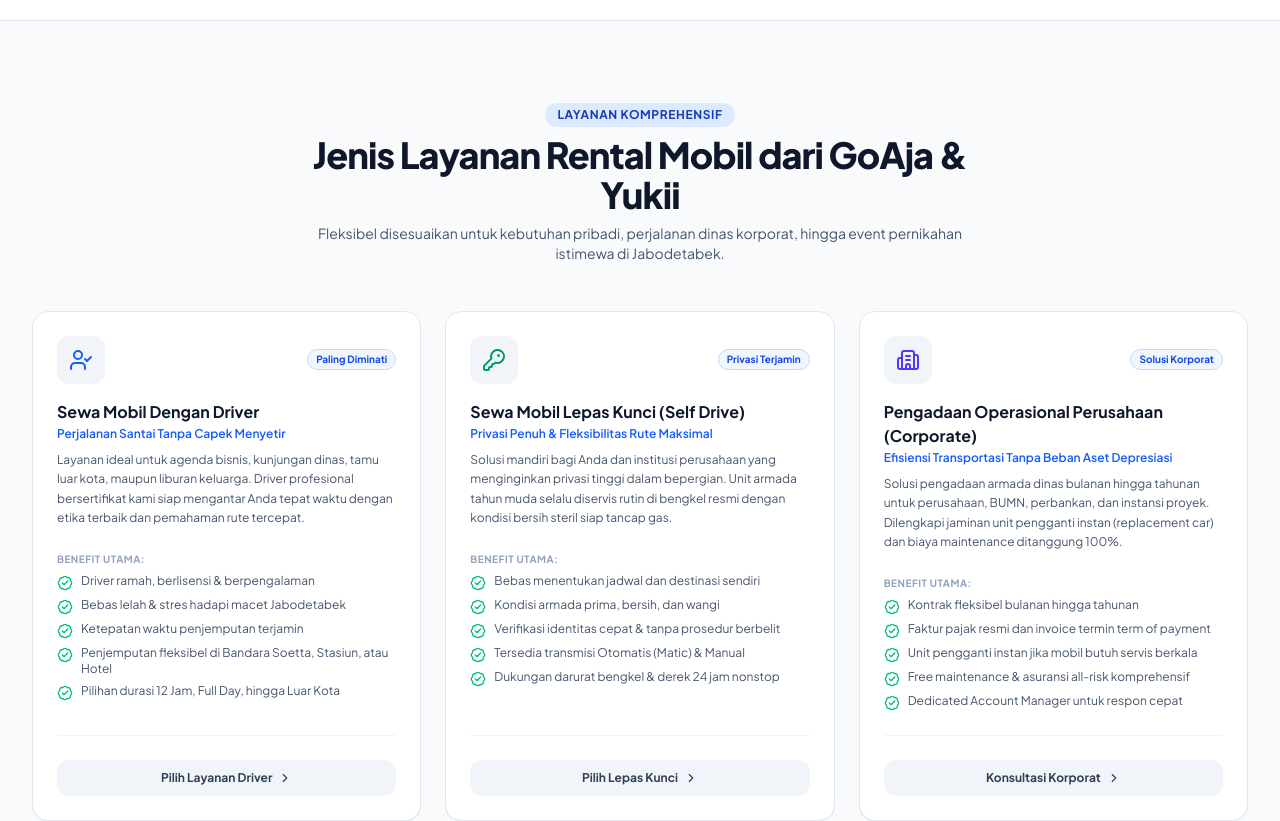
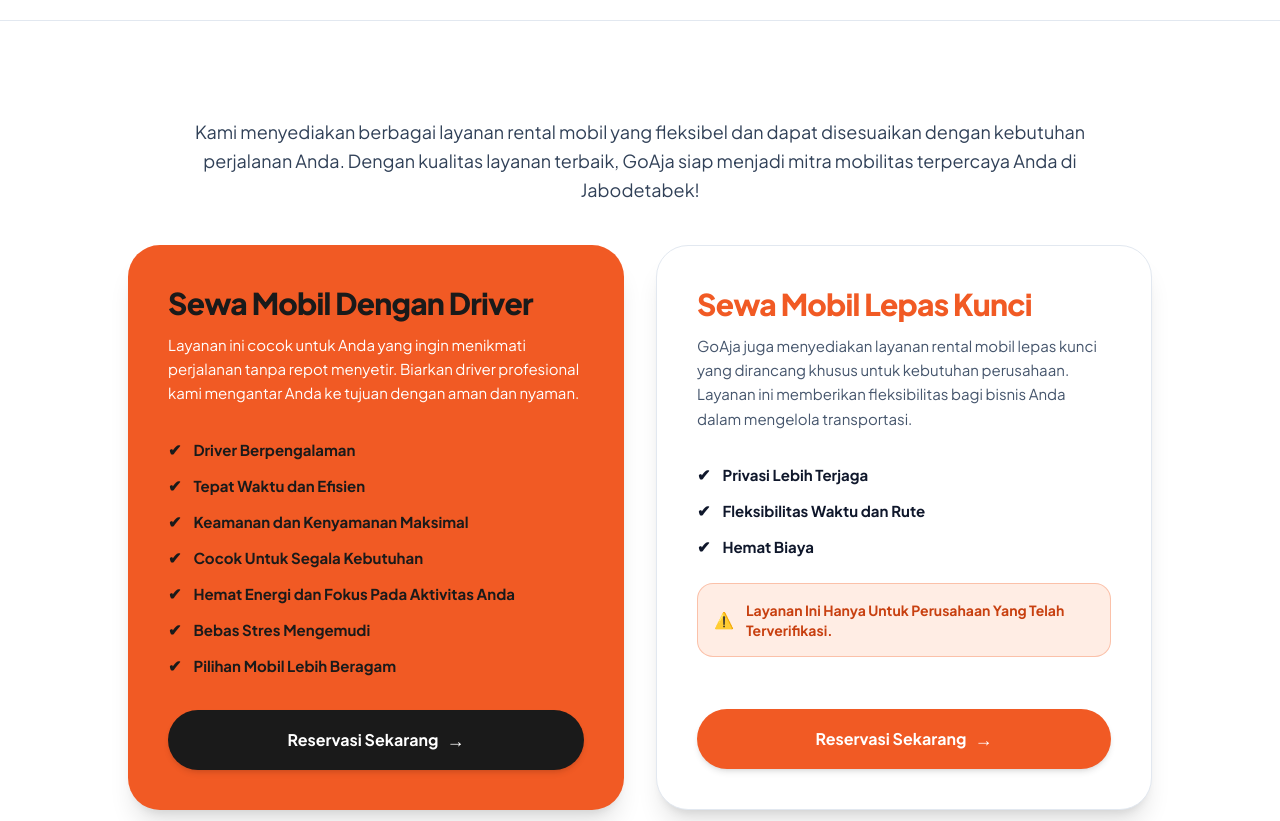
Before and after one commit to Yukii-id/rental-demo, a Next.js app: page / in a window 1280 px wide. Shown: the part 1320-2141 px from the top of the page. Built offline with nearby package versions, Linux system fonts and the light colour scheme.

Commit message:
feat: update services section to match goaja dual cards layout exactly

```diff
--- a/app/page.tsx
+++ b/app/page.tsx
@@ -690,73 +690,113 @@
         </div>
       </section>
 
-      {/* ── SECTION JENIS LAYANAN (Inspirasi GoAja) ── */}
-      <section id="layanan" className="py-14 sm:py-20 bg-slate-50 border-b border-slate-200">
-        <div className="max-w-7xl mx-auto px-4 sm:px-6 lg:px-8 space-y-12">
-          <div className="text-center max-w-2xl mx-auto space-y-2">
-            <span className="inline-flex items-center gap-1.5 px-3 py-1 rounded-full bg-blue-100 text-blue-800 text-xs font-bold uppercase tracking-wider">
-              Layanan Komprehensif
-            </span>
-            <h2 className="text-2xl sm:text-3xl lg:text-4xl font-extrabold text-slate-900 tracking-tight">
-              Jenis Layanan Rental Mobil dari GoAja & Yukii
-            </h2>
-            <p className="text-xs sm:text-sm text-slate-600">
-              Fleksibel disesuaikan untuk kebutuhan pribadi, perjalanan dinas korporat, hingga event pernikahan istimewa di Jabodetabek.
+      {/* ── SECTION JENIS LAYANAN (100% Identik GoAja Dual Card Grid) ── */}
+      <section id="layanan" className="py-16 sm:py-24 bg-white border-b border-slate-200">
+        <div className="max-w-7xl mx-auto px-4 sm:px-6 lg:px-8 space-y-10">
+          {/* Paragraf Pengantar Persis GoAja */}
+          <div className="max-w-4xl mx-auto text-center">
+            <p className="text-sm sm:text-base md:text-lg text-slate-700 leading-relaxed font-normal">
+              Kami menyediakan berbagai layanan rental mobil yang fleksibel dan dapat disesuaikan dengan kebutuhan perjalanan Anda. Dengan kualitas layanan terbaik, GoAja siap menjadi mitra mobilitas terpercaya Anda di Jabodetabek!
             </p>
           </div>
 
-          <div className="grid grid-cols-1 md:grid-cols-2 lg:grid-cols-3 gap-6">
-            {SERVICES_DATA.map((srv) => (
-              <div
-                key={srv.id}
-                className="rounded-2xl border border-slate-200 bg-white p-6 shadow-2xs hover:shadow-md hover:border-blue-300 transition-all flex flex-col justify-between"
-              >
-                <div className="space-y-4">
-                  <div className="flex items-center justify-between">
-                    <div className="w-12 h-12 rounded-xl bg-slate-100 flex items-center justify-center">
-                      {serviceIcons[srv.icon] || <Car className="w-6 h-6 text-blue-600" />}
-                    </div>
-                    {srv.badge && (
-                      <span className="text-[10px] font-bold text-blue-700 bg-blue-50 border border-blue-200 px-2 py-0.5 rounded-full">
-                        {srv.badge}
-                      </span>
-                    )}
+          {/* Dual Card Grid GoAja */}
+          <div className="grid grid-cols-1 lg:grid-cols-2 gap-8 max-w-5xl mx-auto items-stretch">
+            {/* Kartu 1: Sewa Mobil Dengan Driver (Background Oranye #F15A24) */}
+            <div className="bg-[#F15A24] rounded-[32px] p-8 sm:p-10 text-slate-900 shadow-xl flex flex-col justify-between transition-transform hover:-translate-y-1 duration-300">
+              <div className="space-y-6">
+                <div>
+                  <h3 className="text-2xl sm:text-3xl font-black text-[#1A1A1A] tracking-tight">
+                    Sewa Mobil Dengan Driver
+                  </h3>
+                  <p className="text-white text-sm sm:text-[15px] mt-3 leading-relaxed">
+                    Layanan ini cocok untuk Anda yang ingin menikmati perjalanan tanpa repot menyetir. Biarkan driver profesional kami mengantar Anda ke tujuan dengan aman dan nyaman.
+                  </p>
                 </div>
 
-                  <div>
-                    <h3 className="font-bold text-slate-900 text-base">{srv.title}</h3>
-                    <p className="text-xs font-semibold text-blue-600 mt-0.5">{srv.subtitle}</p>
-                    <p className="text-xs text-slate-600 leading-relaxed mt-2">{srv.description}</p>
-                  </div>
-
-                  <div className="space-y-1.5 pt-2">
-                    <span className="text-[10px] font-bold text-slate-400 uppercase tracking-wider block">
-                      Benefit Utama:
-                    </span>
-                    {srv.features.map((feat, idx) => (
-                      <div key={idx} className="flex items-start gap-2 text-xs text-slate-600">
-                        <BadgeCheck className="w-4 h-4 text-emerald-500 shrink-0 mt-0.5" />
-                        <span>{feat}</span>
+                {/* Checklist Keuntungan (Hitam Bold dengan Centang) */}
+                <div className="space-y-3 pt-2">
+                  {[
+                    'Driver Berpengalaman',
+                    'Tepat Waktu dan Efisien',
+                    'Keamanan dan Kenyamanan Maksimal',
+                    'Cocok Untuk Segala Kebutuhan',
+                    'Hemat Energi dan Fokus Pada Aktivitas Anda',
+                    'Bebas Stres Mengemudi',
+                    'Pilihan Mobil Lebih Beragam',
+                  ].map((benefit, idx) => (
+                    <div key={idx} className="flex items-center gap-3 text-sm sm:text-[15px] font-bold text-[#1A1A1A]">
+                      <span className="text-base font-black">✔</span>
+                      <span>{benefit}</span>
                     </div>
                   ))}
                 </div>
               </div>
 
-                <div className="pt-6 mt-6 border-t border-slate-100">
-                  <a
-                    href={`https://wa.me/628111500099?text=Halo%20Yukii%20Rental,%20saya%20tertarik%20dengan%20layanan%20${encodeURIComponent(
-                      srv.title
-                    )}`}
-                    target="_blank"
-                    rel="noreferrer"
-                    className="w-full py-2.5 px-3 rounded-xl bg-slate-100 hover:bg-blue-600 hover:text-white text-slate-700 text-xs font-bold transition-all flex items-center justify-center gap-1.5"
+              {/* Tombol Aksi Hitam Kapsul Full Width */}
+              <div className="pt-8">
+                <button
+                  type="button"
+                  onClick={() => {
+                    setRentType('dengan_sopir');
+                    window.scrollTo({ top: 0, behavior: 'smooth' });
+                  }}
+                  className="w-full py-4 rounded-full bg-[#1A1A1A] hover:bg-black text-white text-sm sm:text-base font-bold transition-all flex items-center justify-center gap-2 cursor-pointer shadow-md hover:shadow-lg"
                 >
-                    <span>{srv.actionText}</span>
-                    <ChevronRight className="w-3.5 h-3.5" />
-                  </a>
+                  <span>Reservasi Sekarang</span>
+                  <span className="text-lg">→</span>
+                </button>
               </div>
             </div>
+
+            {/* Kartu 2: Sewa Mobil Lepas Kunci (Background Putih Border & Notice Oranye Muda) */}
+            <div className="bg-white rounded-[32px] p-8 sm:p-10 text-slate-900 border border-slate-200 shadow-xl flex flex-col justify-between transition-transform hover:-translate-y-1 duration-300">
+              <div className="space-y-6">
+                <div>
+                  <h3 className="text-2xl sm:text-3xl font-black text-[#F15A24] tracking-tight">
+                    Sewa Mobil Lepas Kunci
+                  </h3>
+                  <p className="text-slate-600 text-sm sm:text-[15px] mt-3 leading-relaxed">
+                    GoAja juga menyediakan layanan rental mobil lepas kunci yang dirancang khusus untuk kebutuhan perusahaan. Layanan ini memberikan fleksibilitas bagi bisnis Anda dalam mengelola transportasi.
+                  </p>
+                </div>
+
+                {/* Checklist Keuntungan */}
+                <div className="space-y-3 pt-2">
+                  {[
+                    'Privasi Lebih Terjaga',
+                    'Fleksibilitas Waktu dan Rute',
+                    'Hemat Biaya',
+                  ].map((benefit, idx) => (
+                    <div key={idx} className="flex items-center gap-3 text-sm sm:text-[15px] font-bold text-slate-900">
+                      <span className="text-base font-black text-slate-900">✔</span>
+                      <span>{benefit}</span>
+                    </div>
                   ))}
+                </div>
+
+                {/* Warning / Notice Badge Oranye Muda Khas GoAja */}
+                <div className="bg-[#FFEDE4] border border-[#F15A24]/30 rounded-2xl p-4 flex items-center gap-3 text-xs sm:text-sm font-bold text-[#C84010]">
+                  <span className="text-base shrink-0">⚠️</span>
+                  <span>Layanan Ini Hanya Untuk Perusahaan Yang Telah Terverifikasi.</span>
+                </div>
+              </div>
+
+              {/* Tombol Aksi Oranye Kapsul Full Width */}
+              <div className="pt-8">
+                <button
+                  type="button"
+                  onClick={() => {
+                    setRentType('lepas_kunci');
+                    window.scrollTo({ top: 0, behavior: 'smooth' });
+                  }}
+                  className="w-full py-4 rounded-full bg-[#F15A24] hover:bg-[#d84a1a] text-white text-sm sm:text-base font-bold transition-all flex items-center justify-center gap-2 cursor-pointer shadow-md hover:shadow-lg"
+                >
+                  <span>Reservasi Sekarang</span>
+                  <span className="text-lg">→</span>
+                </button>
+              </div>
+            </div>
           </div>
         </div>
       </section>
```
Lines whose indentation alone changed are shown as unchanged.
